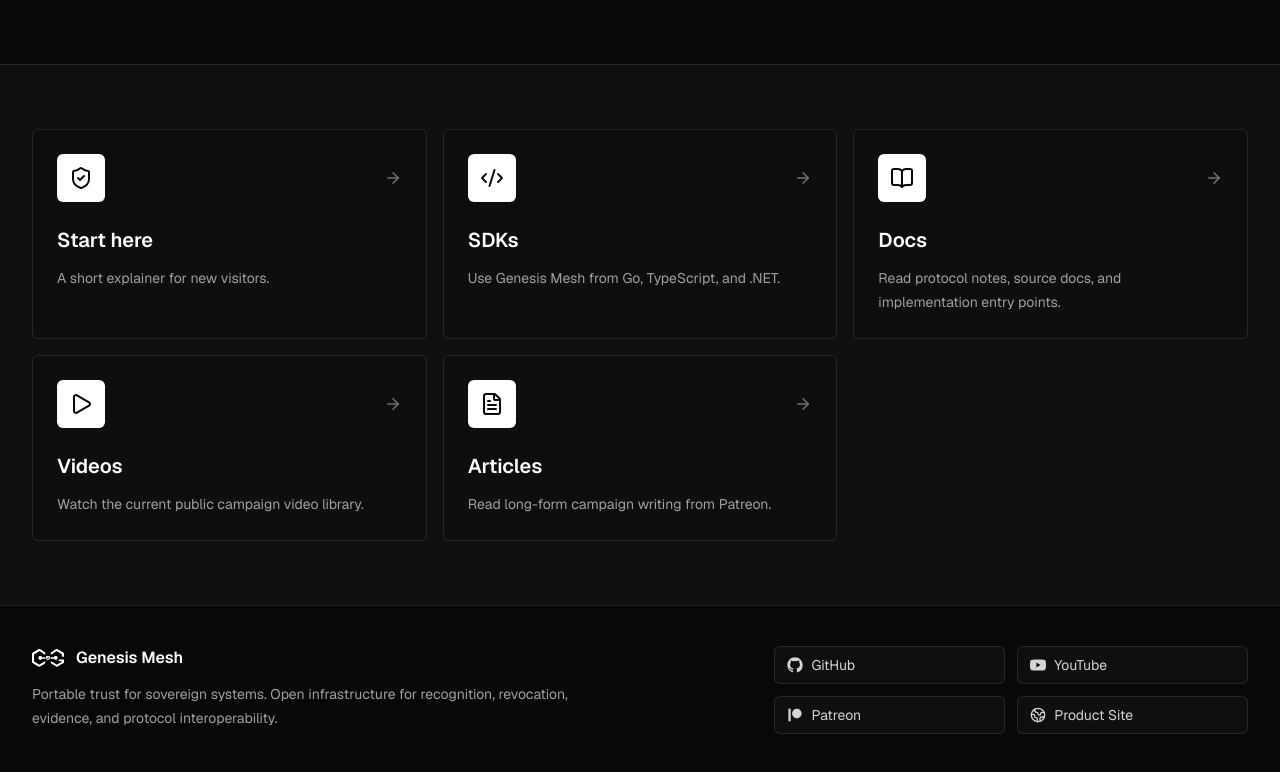
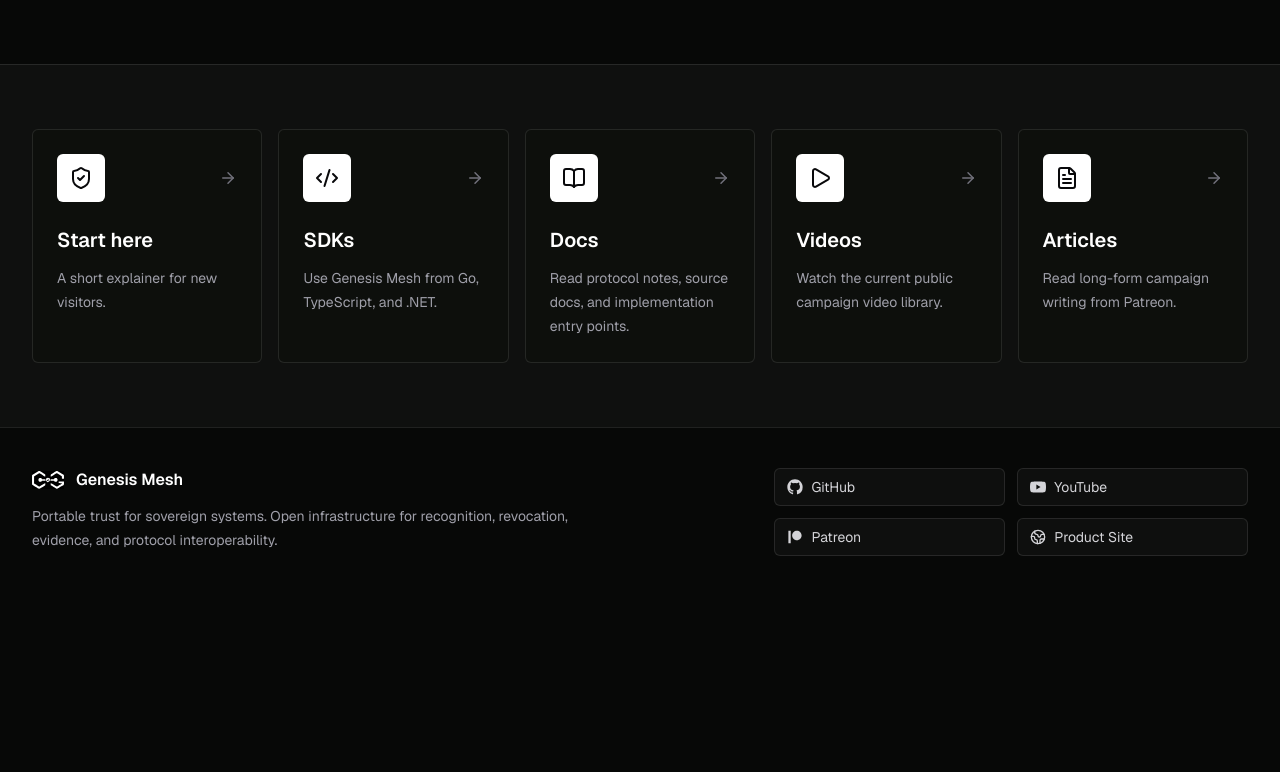
Before and after one commit to GenesisMeshLabs/connectorzzz-dev, a Next.js app: page /genesismesh in a window 1280 px wide. Shown: the part 1250-2022 px from the top of the page. After the commit the page ends 1846 px from the top, so only its background shows below. Built offline with nearby package versions, Linux system fonts and the light colour scheme.

Commit message:
Use single-row Genesis Mesh route cards on wide screens

```diff
--- a/src/app/genesismesh/page.tsx
+++ b/src/app/genesismesh/page.tsx
@@ -166,7 +166,7 @@
 
       <section className="border-t border-white/10 bg-white/[0.03]">
         <div className="mx-auto max-w-7xl px-4 py-16 sm:px-6 lg:px-8">
-          <div className="grid gap-4 md:grid-cols-3">
+          <div className="grid gap-4 md:grid-cols-2 xl:grid-cols-5">
             {genesisMeshRouteCards.map((card) => (
               <Link
                 key={card.href}
```
